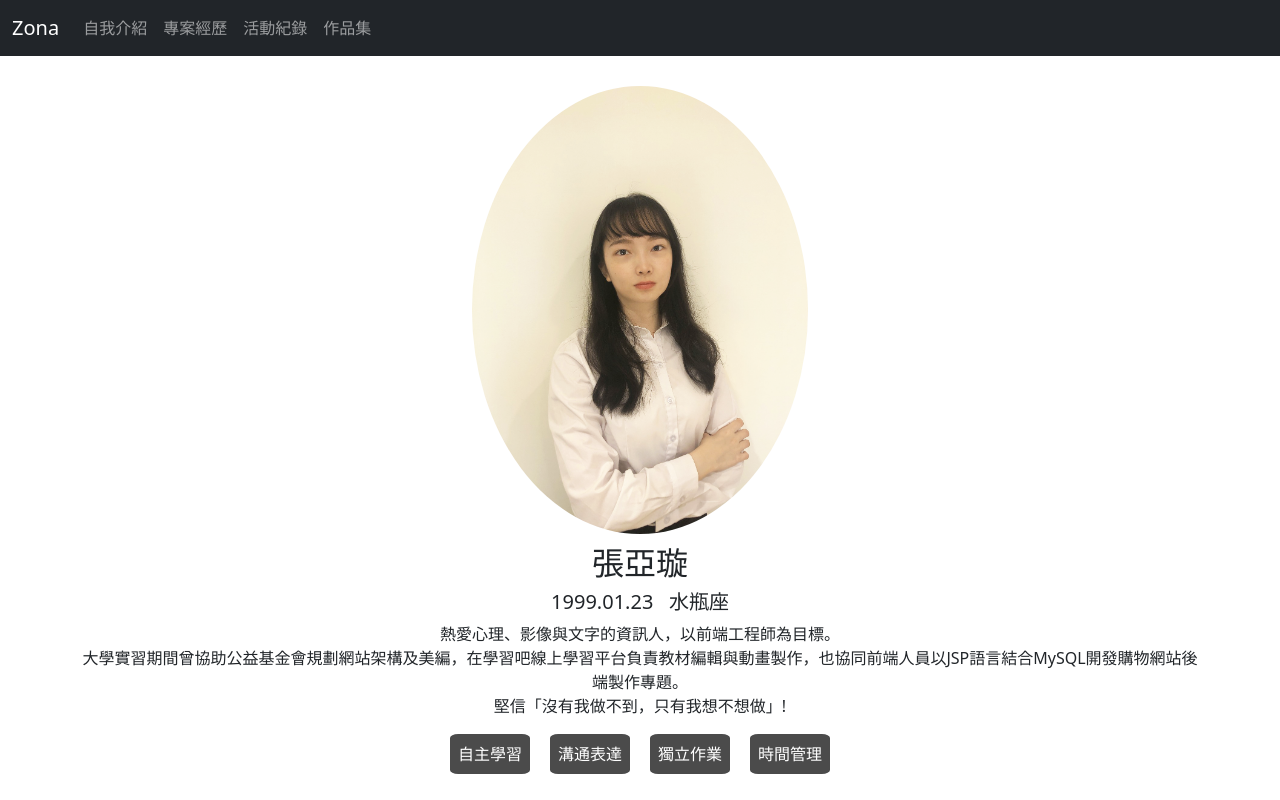
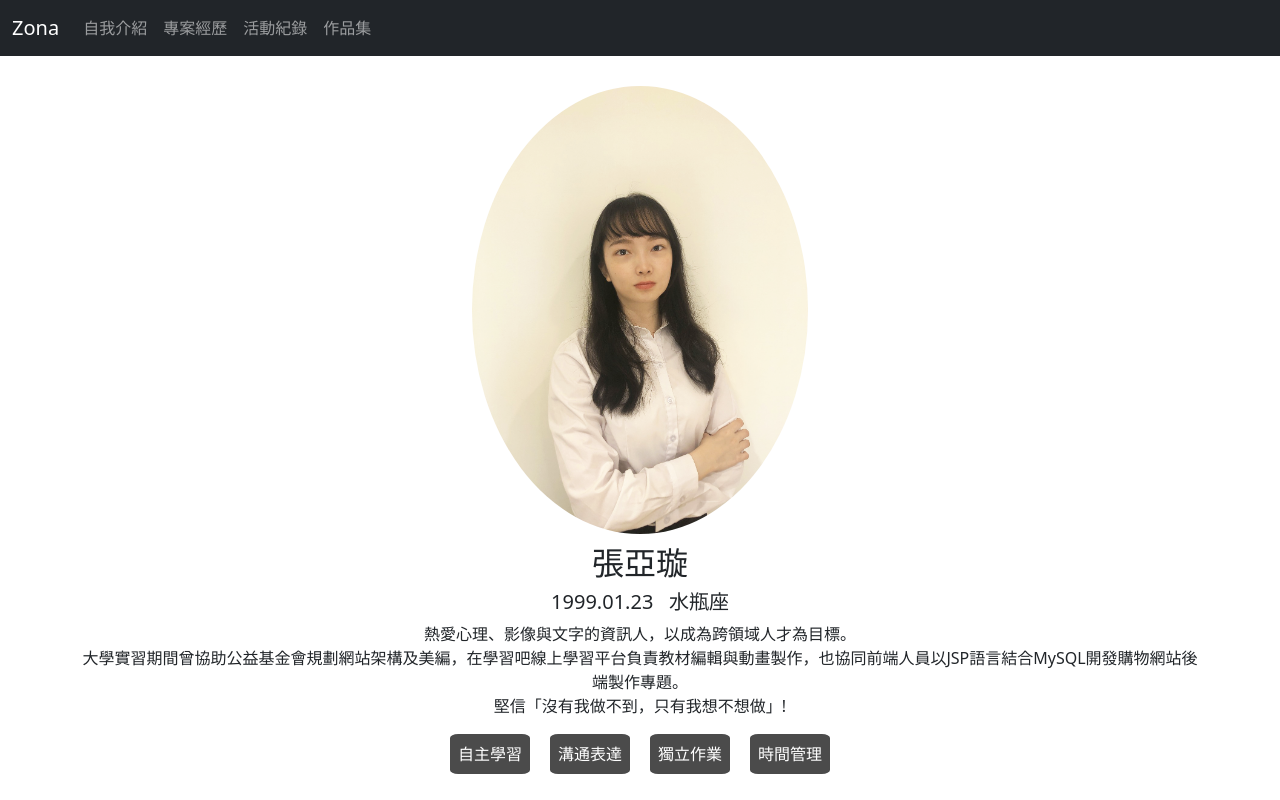
Before and after one commit to xuan6544239/My-web, a plain HTML site: page index.html in a window 1280 px wide. Shown: the top 800 px of the page. Drawn offline with nearby package versions, Linux system fonts and the light colour scheme.

Commit message:
add my all files.

```diff
--- a/index.html
+++ b/index.html
@@ -42,7 +42,7 @@
             <img src="./image/半身照.png" class="rounded-circle photo" alt="Cinque Terre">
             <h2>張亞璇</h2>
             <h5>1999.01.23 &nbsp; 水瓶座</h5>
-            <p>熱愛心理、影像與文字的資訊人，以前端工程師為目標。</br>
+            <p>熱愛心理、影像與文字的資訊人，以成為跨領域人才為目標。</br>
                 大學實習期間曾協助公益基金會規劃網站架構及美編，在學習吧線上學習平台負責教材編輯與動畫製作，也協同前端人員以JSP語言結合MySQL開發購物網站後端製作專題。</br>
                 堅信「沒有我做不到，只有我想不想做」!</p>
             <div class="list d-flex justify-content-center mb-3">
```
